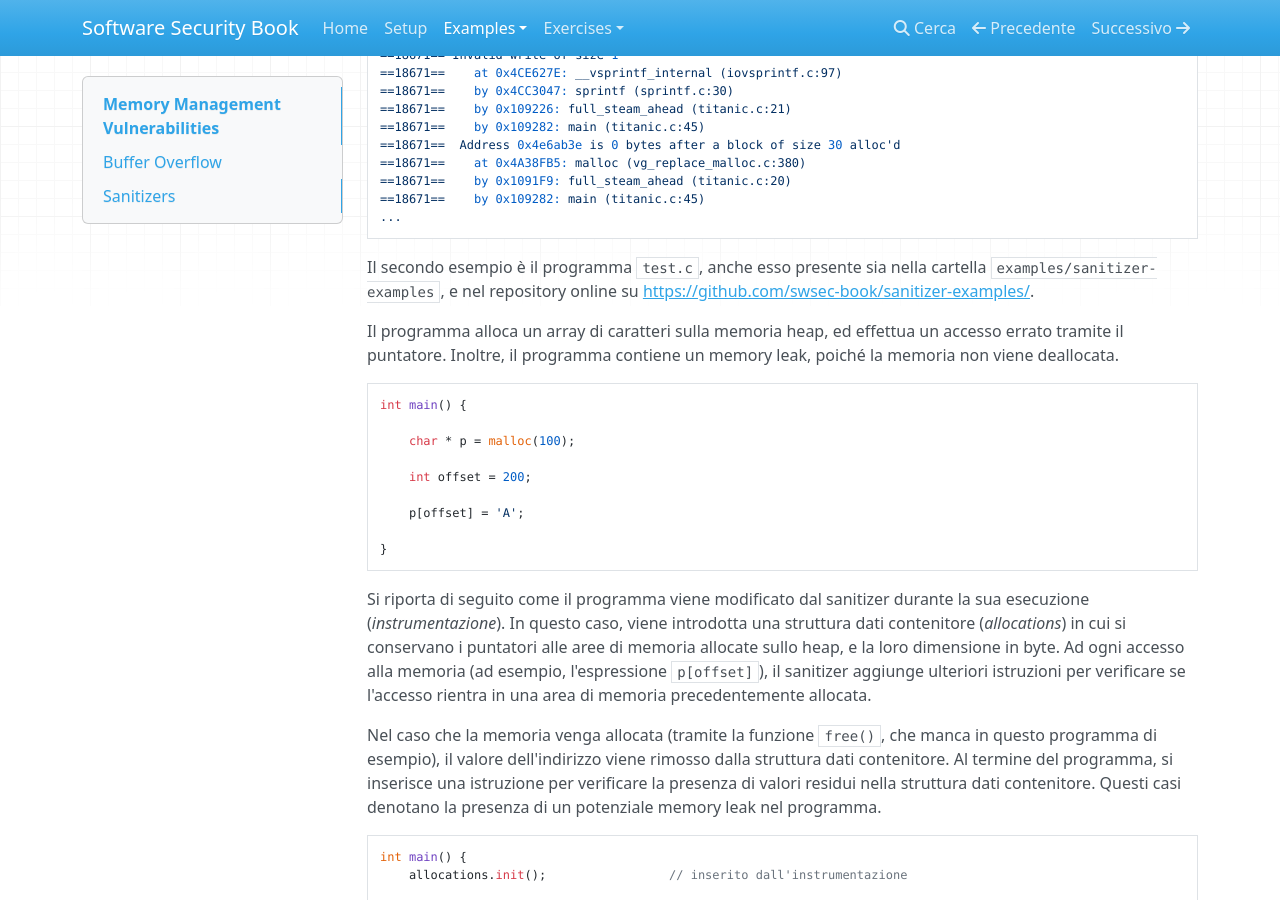
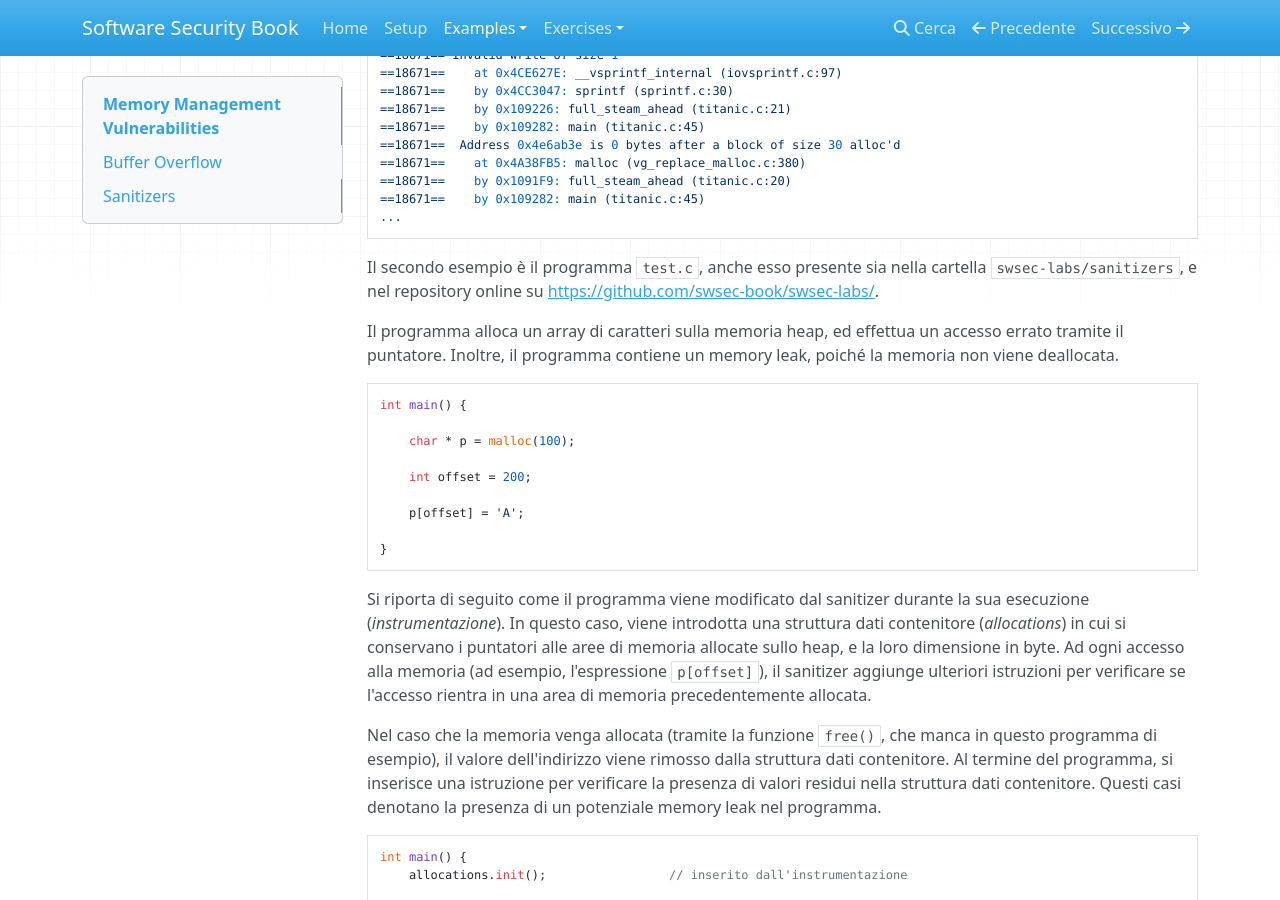
Before and after one commit to swsec-book/swsec-book.github.io, an MkDocs documentation site: the page built from docs/examples/mem-mgmt-vulns.md, in a window 1280 px wide and 900 px high, scrolled down 10386 px. Built offline with MkDocs 1.6.1, drawn with Linux system fonts in a browser that asks for light colours; nearby versions of some CDN libraries.

Commit message:
riferimento sanitizers

```diff
--- a/docs/examples/mem-mgmt-vulns.md
+++ b/docs/examples/mem-mgmt-vulns.md
@@ -284,7 +284,7 @@ $ valgrind ./titanic 1000
 
 
 
-Il secondo esempio è il programma `test.c`, anche esso presente sia nella cartella `examples/sanitizer-examples`, e nel repository online su <https://github.com/swsec-book/sanitizer-examples/>.
+Il secondo esempio è il programma `test.c`, anche esso presente sia nella cartella `swsec-labs/sanitizers`, e nel repository online su <https://github.com/swsec-book/swsec-labs/>.
 
 Il programma alloca un array di caratteri sulla memoria heap, ed effettua un accesso errato tramite il puntatore. Inoltre, il programma contiene un memory leak, poiché la memoria non viene deallocata.
 
```
